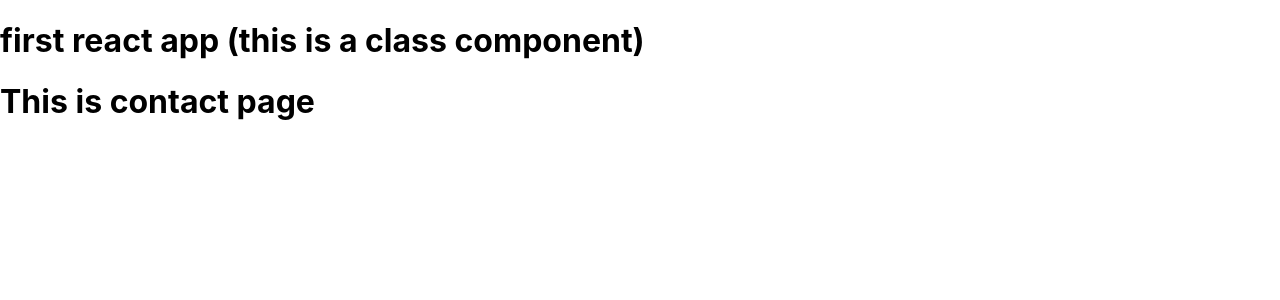
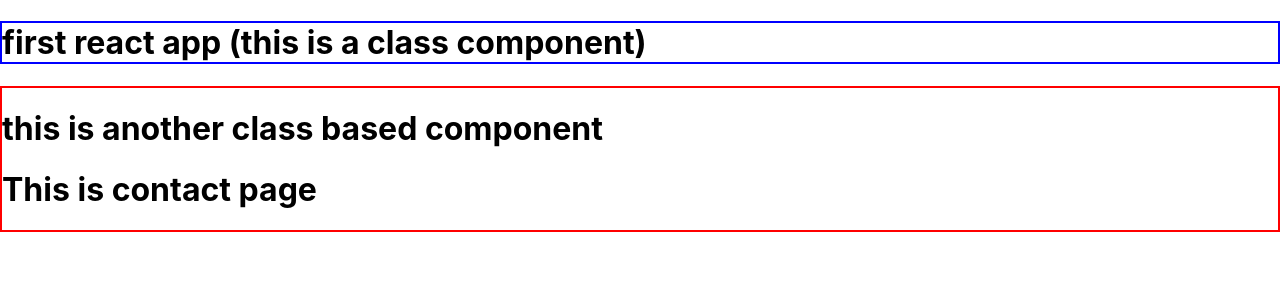
Before and after one commit to saurabh-saraswat21/ReactBasics, a React (Create React App) app in the folder reactapp/: page / in a window 1280 px wide. Shown: the top 300 px of the page. Built offline with nearby package versions, Linux system fonts and the light colour scheme.

Commit message:
add border styling

```diff
--- a/reactapp/src/Contact.js
+++ b/reactapp/src/Contact.js
@@ -4,7 +4,9 @@ class Contact extends Component {
     render(){
         return(
             <div className="contact-page">
+
             <div>
+                <h1>this is another class based component</h1>
                 <h1>This is contact page</h1>
             </div>
 
--- a/reactapp/src/index.css
+++ b/reactapp/src/index.css
@@ -11,3 +11,10 @@ code {
   font-family: source-code-pro, Menlo, Monaco, Consolas, 'Courier New',
     monospace;
 }
+.head{
+  border: 2px solid blue;
+}
+.contact-page{
+
+  border: 2px solid red;
+}
```
